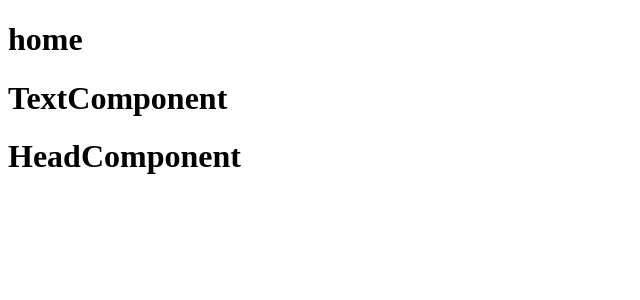
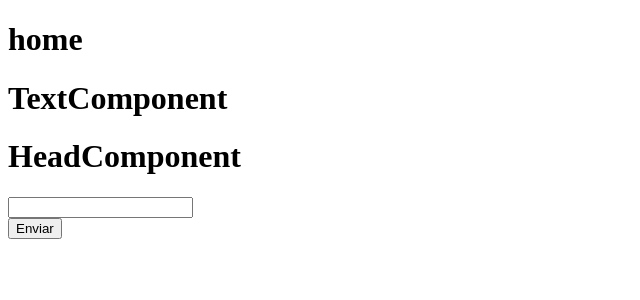
Before and after one commit to andresLopera/g3r, a React (Create React App) app: page /#/renderer in a window 1280 px wide. Shown: the top 300 px of the page, without its empty margins (0-640 px from the left). Built offline with nearby package versions, Linux system fonts and the light colour scheme.

Commit message:
Add two component to test funtionality

```diff
--- a/src/app/api/structure/structure.mock.data.ts
+++ b/src/app/api/structure/structure.mock.data.ts
@@ -17,6 +17,16 @@ export const structures: StructureEntity[] = [{
                     type: "headId",
                     name: "Head",
                     children : []
+                },{
+                    id: "3",
+                    type: "inputId",
+                    name: "Input",
+                    children: []
+                }, {
+                    id: "4",
+                    type: "buttonId",
+                    name: "button",
+                    children: []
                 }]
             }
 }];
--- a/src/app/common/references.ts
+++ b/src/app/common/references.ts
@@ -4,6 +4,8 @@ import { HeadComponent } from '../components/head';
 import { TextComponent } from '../components/text';
 import PlaceholderComponent from '../components/placeholder';
 import { DefaultPageComponent } from '../pages/defaultPage/defaultPage.component';
+import { InputComponent } from '../components/input';
+import { ButtonComponent } from '../components/button';
 
 export class References {
 
@@ -22,9 +24,13 @@ export class References {
     private setComponents() {
         let blockHead: BlockComponent = new BlockComponent('headId', HeadComponent)
         let blockText: BlockComponent = new BlockComponent('textId', TextComponent)
+        let blockInput: BlockComponent = new BlockComponent('inputId', InputComponent)
+        let blockButton: BlockComponent = new BlockComponent('buttonId', ButtonComponent)
 
         this.components.push(blockHead)
         this.components.push(blockText)
+        this.components.push(blockInput)
+        this.components.push(blockButton)
     }
 
     private setPagesComponents() {
--- /dev/null
+++ b/src/app/components/button.tsx
@@ -0,0 +1,12 @@
+import React from 'react';
+import { DefaultProps } from '../common/default.props';
+
+export class ButtonComponent extends React.Component<DefaultProps,{}> {
+  render() {
+    return (
+      <div>
+        <button>Enviar</button>
+      </div>
+    );
+  }
+}
--- /dev/null
+++ b/src/app/components/input.tsx
@@ -0,0 +1,12 @@
+import React from 'react';
+import { DefaultProps } from '../common/default.props';
+
+export class InputComponent extends React.Component<DefaultProps,{}> {
+  render() {
+    return (
+      <div>
+        <input type="text"></input>
+      </div>
+    );
+  }
+}
```
